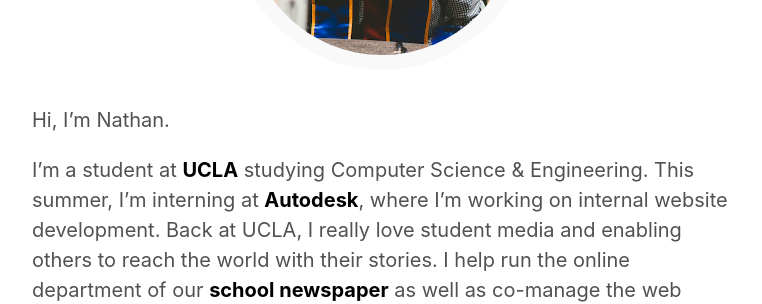
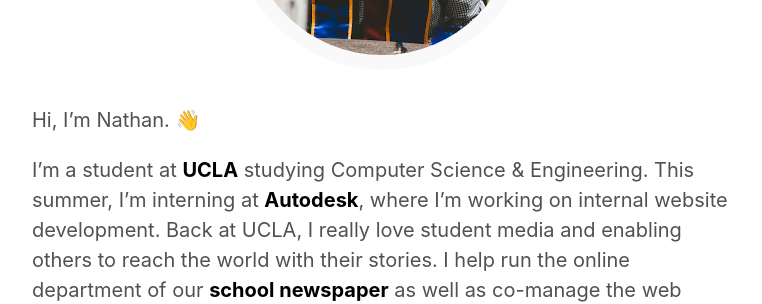
Before and after one commit to nathanmsmith/nathansmith.io, a Jekyll site: the page built from index.md, in a window 1280 px wide. Shown: the part 320-624 px from the top of the page, without its empty margins (258-1020 px from the left). Built offline with Jekyll 4.4.1, drawn with Linux system fonts in a browser that asks for light colours; nearby versions of some CDN libraries.

Commit message:
Add emoji

```diff
--- a/index.md
+++ b/index.md
@@ -4,7 +4,7 @@
 ---
 <img class="nathan" src="images/nathan.jpg" alt="Nathan Smith as a JPEG" title="I'm not actually graduating, this is someone else's graduation sash.">
 
-Hi, I'm Nathan.
+Hi, I'm Nathan. 👋
 
 I'm a student at [UCLA](http://www.ucla.edu) studying Computer Science & Engineering. This summer, I'm interning at [Autodesk](https://www.autodesk.com), where I'm working on internal website development. Back at UCLA, I really love student media and enabling others to reach the world with their stories. I help run the online department of our [school newspaper](http://dailybruin.com) as well as co-manage the web department of our [school radio station](https://uclaradio.com). Interested in the details? Feel free to peruse my [portfolio](/portfolio), [Linkedin](https://www.linkedin.com/in/nathanmatthewsmith), or [Github](https://github.com/nathunsmitty).
 
```
